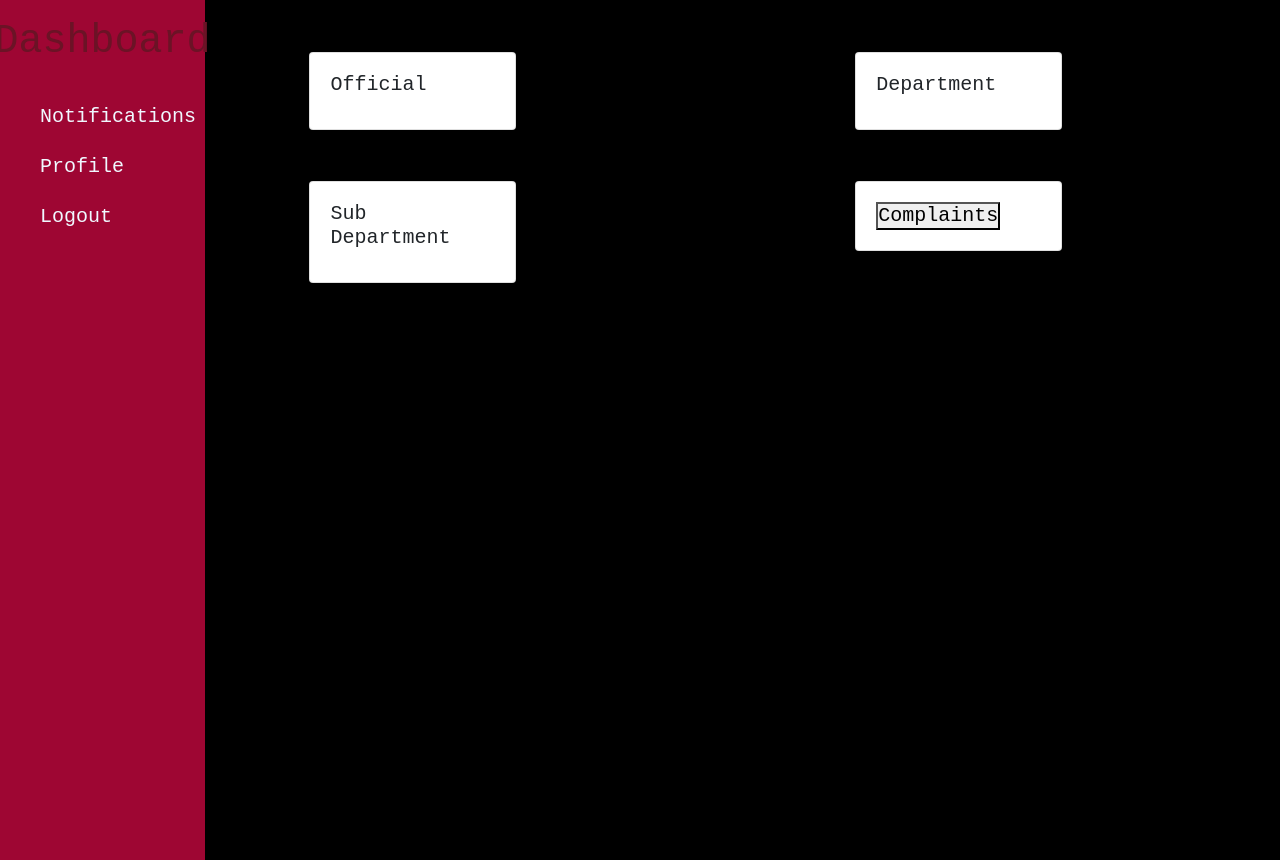
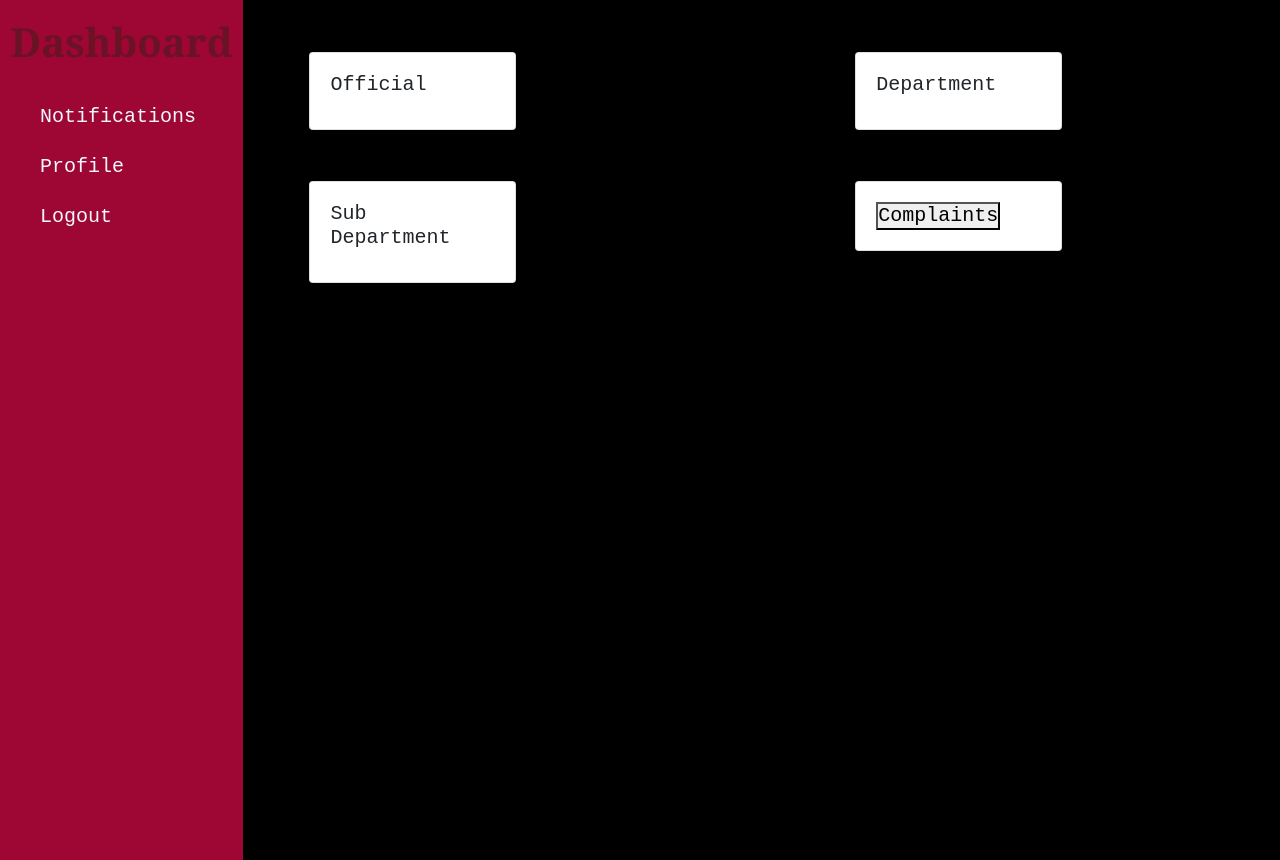
Before and after one commit to LintaPaul/2021_IBM_Code_Challenge_Surround360, a Django app: page /trial/officialhome/ in a window 1280 px wide. Shown: the part 56-916 px from the top of the page. Run offline with Django 3.2, Linux system fonts and the light colour scheme; some libraries are stand-ins or nearby versions.

Commit message:
login_dashboard

```diff
--- a/static/css/style1.css
+++ b/static/css/style1.css
@@ -36,7 +36,7 @@
   .side-menu{
     position: fixed;
     background: #9e0633;
-    width: 16vw;
+    width: 19vw;
     height: 100vh;
     /* min-height: 100vh; */
     display: flex;
@@ -48,7 +48,10 @@
     align-items: center;
     justify-content: center;
   }
-
+  .dash{
+    font-weight: 800;
+    font-family: Georgia, 'Times New Roman', Times, serif;
+  }
   .side-menu li{
     font-size: 20px;
     padding: 10px 40px;
--- a/templates/landing_official.html
+++ b/templates/landing_official.html
@@ -20,7 +20,7 @@ Dashboard_user
 <body>
     <div class="side-menu">
         <div class="brand-name">
-            <h1>Dashboard</h1>
+            <h1 class="dash">Dashboard</h1>
         </div>
         <ul>
             <li>Notifications</li>
```
Also changed, not shown: db.sqlite3.
